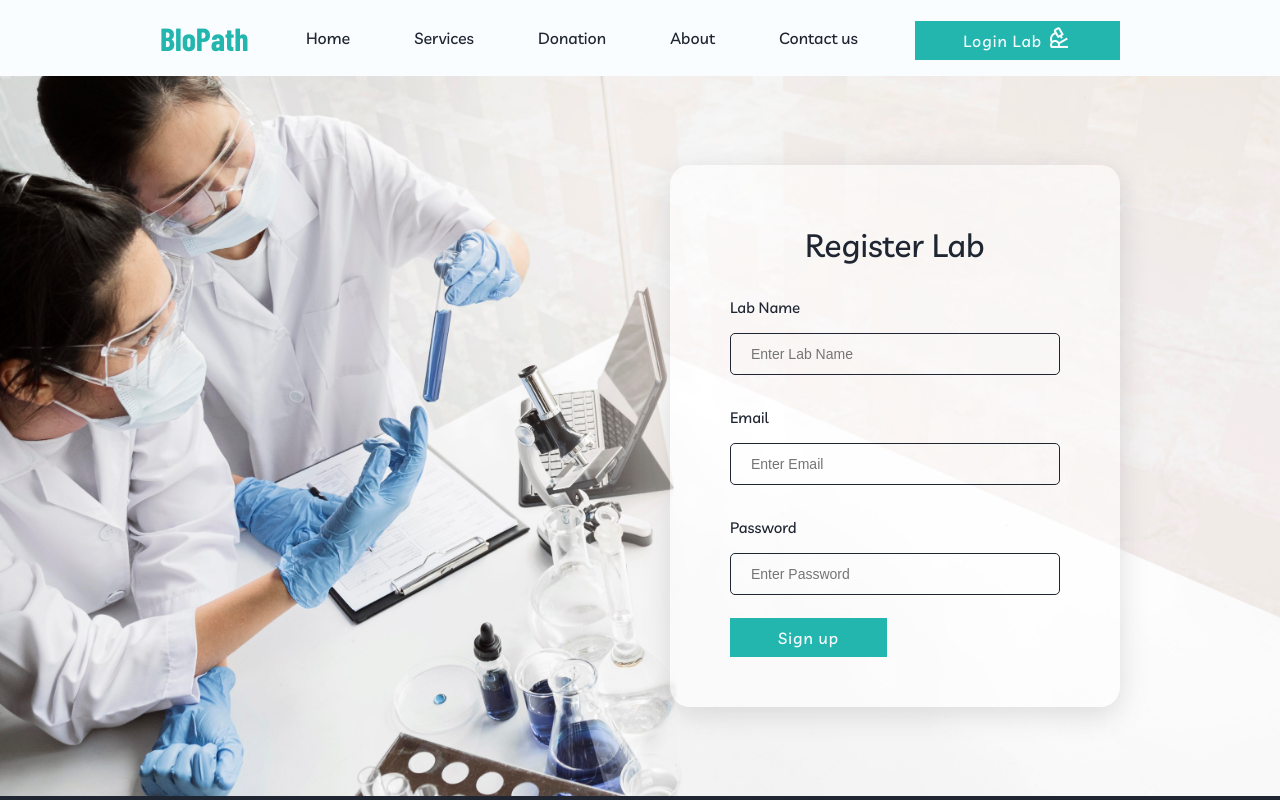
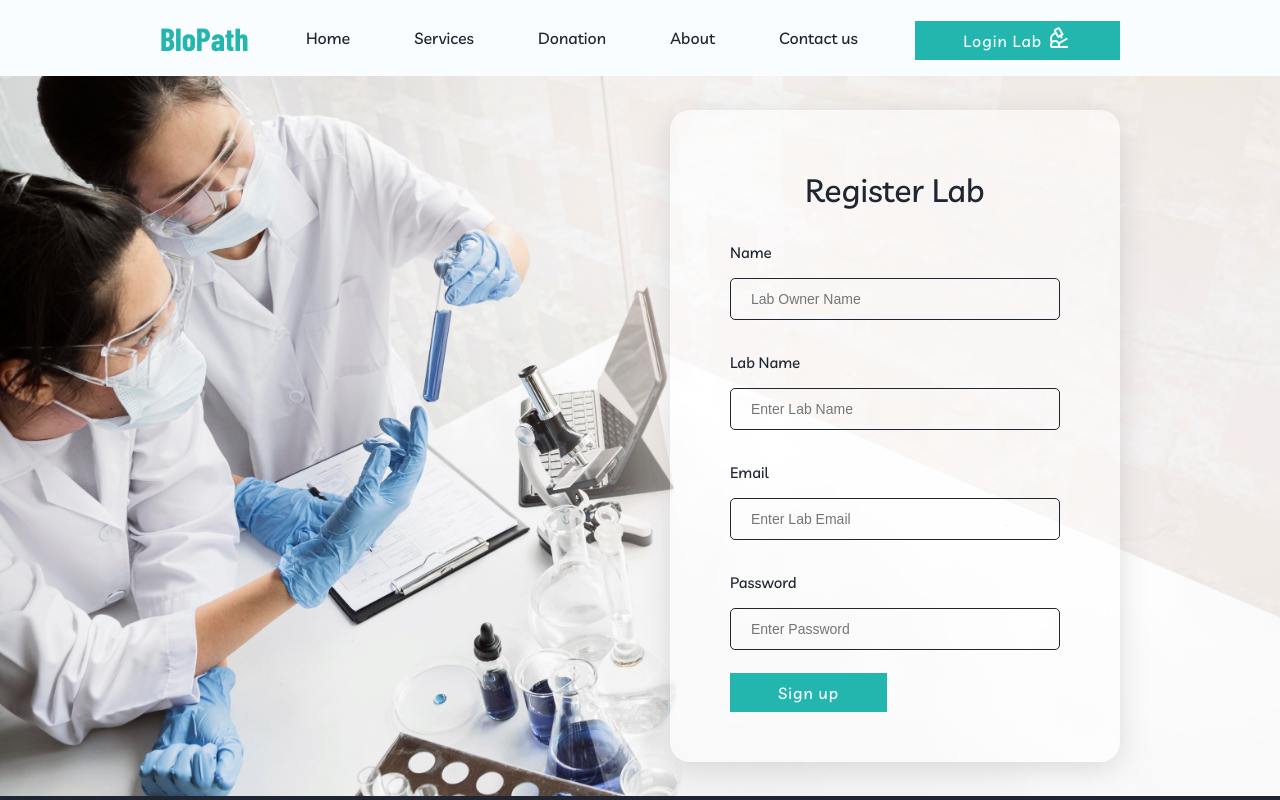
Before and after one commit to lostdaffy/labclots_ui, a React (Vite) app: page /User-Register in a window 1280 px wide. Shown: the top 800 px of the page. Built offline with nearby package versions, Linux system fonts and the light colour scheme; a web font is replaced by a local one.

Commit message:
bug fixes

```diff
--- a/src/components/Footer/Footer.jsx
+++ b/src/components/Footer/Footer.jsx
@@ -17,22 +17,22 @@ const Footer = () => {
               <div className="social-links">
                 <li>
                   <Link>
-                    <i class="ri-facebook-fill"></i>
+                    <i className="ri-facebook-fill"></i>
                   </Link>
                 </li>
                 <li>
                   <Link>
-                    <i class="ri-instagram-line"></i>
+                    <i className="ri-instagram-line"></i>
                   </Link>
                 </li>
                 <li>
                   <Link>
-                    <i class="ri-linkedin-fill"></i>
+                    <i className="ri-linkedin-fill"></i>
                   </Link>
                 </li>
                 <li>
                   <Link>
-                    <i class="ri-twitter-x-fill"></i>
+                    <i className="ri-twitter-x-fill"></i>
                   </Link>
                 </li>
               </div>
--- a/src/components/Navbar/Navbar.jsx
+++ b/src/components/Navbar/Navbar.jsx
@@ -15,7 +15,7 @@ const Navbar = () => {
       </div>
       <div className="navbar-login">
         <Link to="/User-Login" className="login-btn">
-          Login Lab <i class="ri-microscope-line"></i>
+          Login Lab <i className="ri-microscope-line"></i>
         </Link>
       </div>
     </div>
--- a/src/pages/Home/Home.jsx
+++ b/src/pages/Home/Home.jsx
@@ -19,7 +19,7 @@ const Home = () => {
             <div className="hero-btn">
               <li>
                 <Link to="/User-Login" className="login-btn">
-                  Login Lab <i class="ri-microscope-line"></i>
+                  Login Lab <i className="ri-microscope-line"></i>
                 </Link>
               </li>
             </div>
--- a/src/pages/Login/Login.jsx
+++ b/src/pages/Login/Login.jsx
@@ -7,7 +7,7 @@ const Login = () => {
     <>
       <div className="user-login">
         <div className="login-form">
-          <div class="form-wrap">
+          <div className="form-wrap">
             <h2>Login Lab</h2>
             <form>
               <div className="input-field">
@@ -30,8 +30,8 @@ const Login = () => {
                 />
               </div>
 
-              <Link class="login-btn">Log in</Link>
-              <div class="links">
+              <Link className="login-btn">Log in</Link>
+              <div className="links">
                 <Link href="#">Forgot password?</Link>
                 <Link to="/User-Register">Create New Account</Link>
               </div>
--- a/src/pages/Register/Register.jsx
+++ b/src/pages/Register/Register.jsx
@@ -4,27 +4,42 @@ import { Link } from "react-router-dom";
 import { Axios } from "axios";
 
 const Register = () => {
+  const [name, setName] = useState();
   const [labName, setLabName] = useState();
   const [email, setEmail] = useState();
   const [password, setPassword] = useState();
 
   const handleSubmit = (e) => {
     e.preventDefault();
-    Axios.post("", { labName, email, password })
+    Axios.post("", {name, labName, email, password })
       .then((result) => console.log(result))
       .catch((err) => console.log(err));
   };
+
 
   return (
     <>
       <div className="user-login">
         <div className="login-form">
-          <div class="form-wrap">
+          <div className="form-wrap">
             <h2>Register Lab</h2>
 
             <form onSubmit={handleSubmit}>
               <div className="input-field">
-                <label for="labName">Lab Name</label>
+                <label htmlFor="name">Name</label>
+                <input
+                  type="text"
+                  placeholder="Lab Owner Name"
+                  name="ownerName"
+                  onChange={(e) => {
+                    setName(e.target.value);
+                  }}
+                  required
+                />
+              </div>
+
+              <div className="input-field">
+                <label htmlFor="labName">Lab Name</label>
                 <input
                   type="text"
                   placeholder="Enter Lab Name"
@@ -37,10 +52,10 @@ const Register = () => {
               </div>
 
               <div className="input-field">
-                <label for="email">Email</label>
+                <label htmlFor="email">Email</label>
                 <input
                   type="text"
-                  placeholder="Enter Email"
+                  placeholder="Enter Lab Email"
                   name="email"
                   onChange={(e) => {
                     setEmail(e.target.value);
@@ -50,7 +65,7 @@ const Register = () => {
               </div>
 
               <div className="input-field">
-                <label for="password">Password</label>
+                <label htmlFor="password">Password</label>
                 <input
                   type="password"
                   placeholder="Enter Password"
@@ -62,7 +77,7 @@ const Register = () => {
                 />
               </div>
 
-              <Link class="login-btn">Sign up</Link>
+              <Link className="login-btn">Sign up</Link>
             </form>
           </div>
         </div>
```
